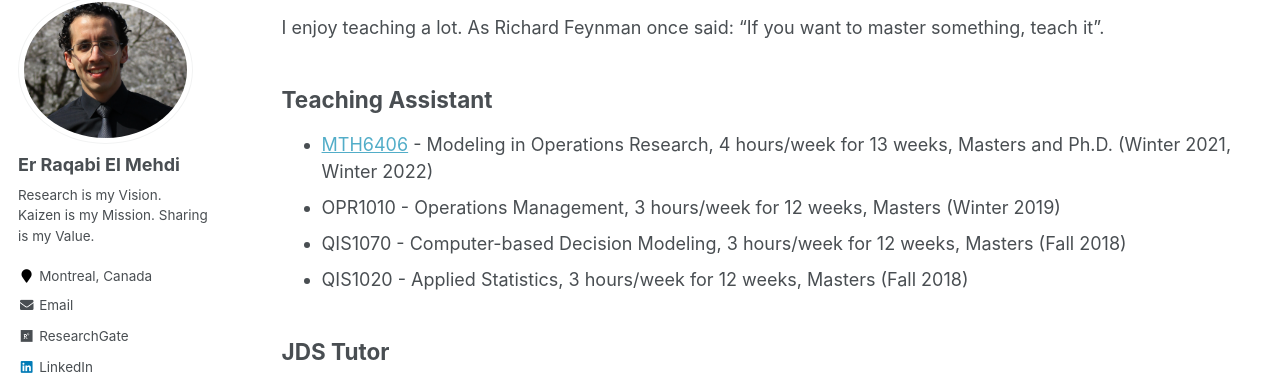
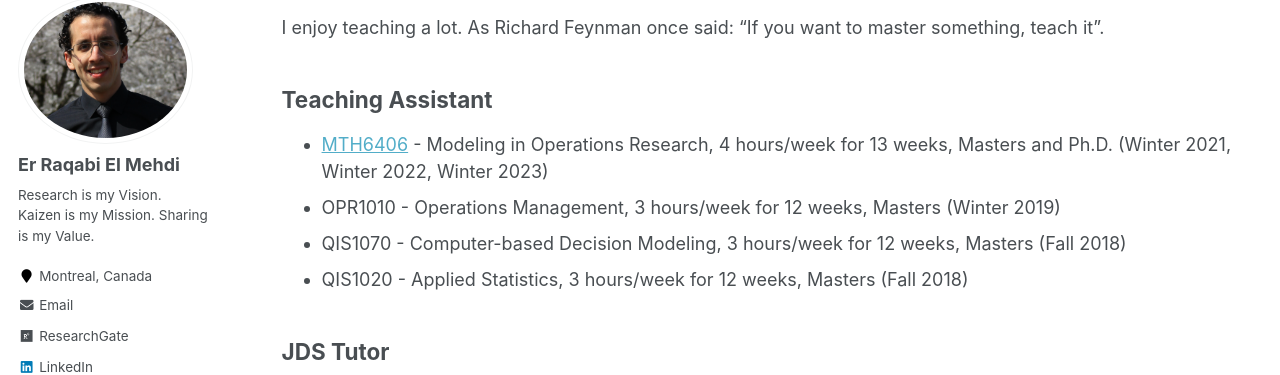
Before and after one commit to RqbMedi/rqbmedi.github.io, a Jekyll site: the page built from _pages/teaching.md, in a window 1280 px wide and 900 px high. Shown: the part 122-497 px from the top of the window. Built offline with Jekyll 4.4.1, drawn with Linux system fonts in a browser that asks for light colours; some web fonts are replaced.

Commit message:
Update teaching.md

```diff
--- a/_pages/teaching.md
+++ b/_pages/teaching.md
@@ -9,7 +9,7 @@ I enjoy teaching a lot. As Richard Feynman once said: "If you want to master som
 
 Teaching Assistant
 ------
- - [MTH6406](https://www.polymtl.ca/programmes/cours/modelisation-en-recherche-operationnelle) - Modeling in Operations Research, 4 hours/week for 13 weeks, Masters and Ph.D. (Winter 2021, Winter 2022)
+ - [MTH6406](https://www.polymtl.ca/programmes/cours/modelisation-en-recherche-operationnelle) - Modeling in Operations Research, 4 hours/week for 13 weeks, Masters and Ph.D. (Winter 2021, Winter 2022, Winter 2023)
  - OPR1010 - Operations Management, 3 hours/week for 12 weeks, Masters (Winter 2019)
  - QIS1070 - Computer-based Decision Modeling, 3 hours/week for 12 weeks, Masters (Fall 2018)
  - QIS1020 - Applied Statistics, 3 hours/week for 12 weeks, Masters (Fall 2018)<br>
```
